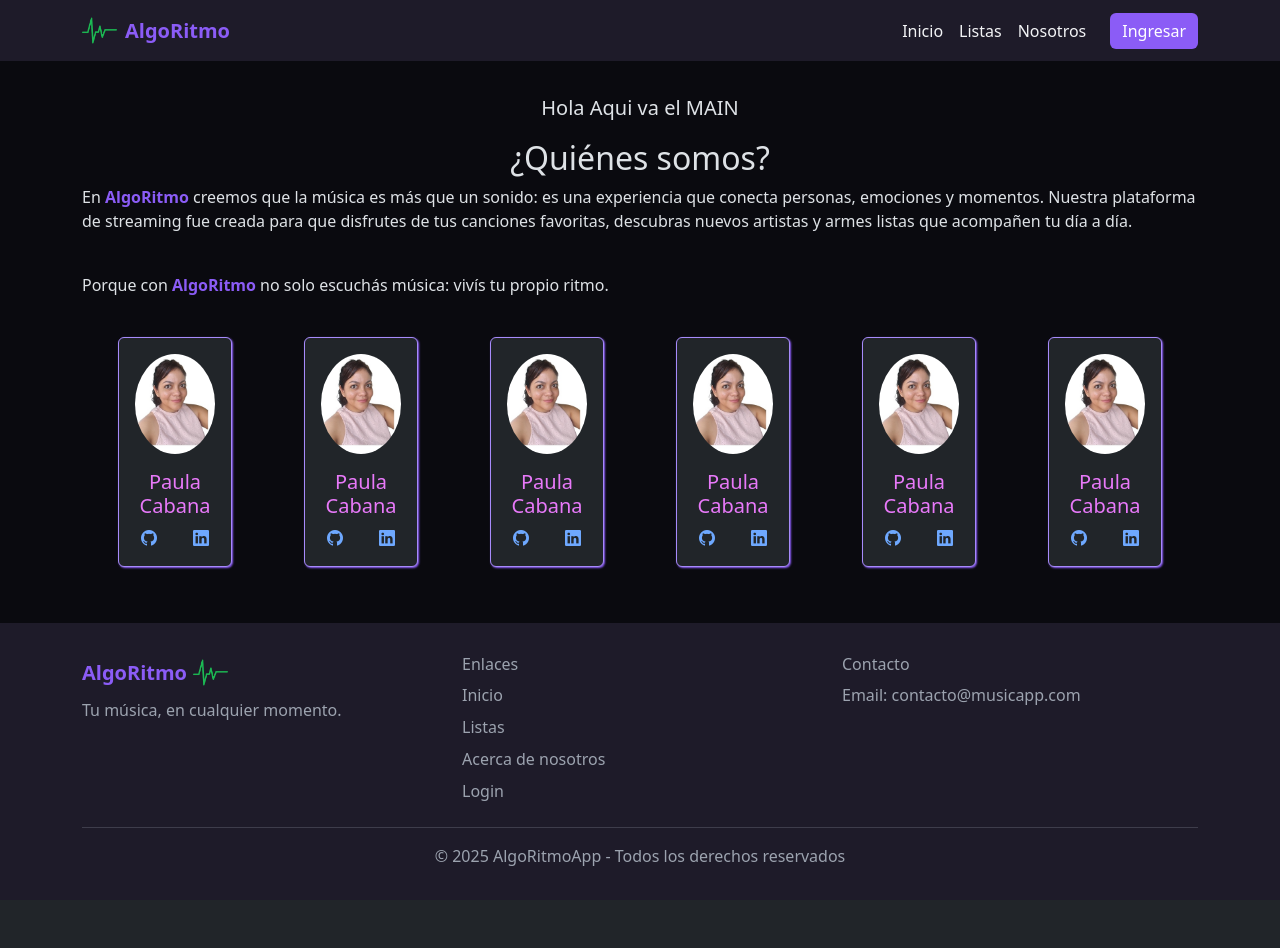
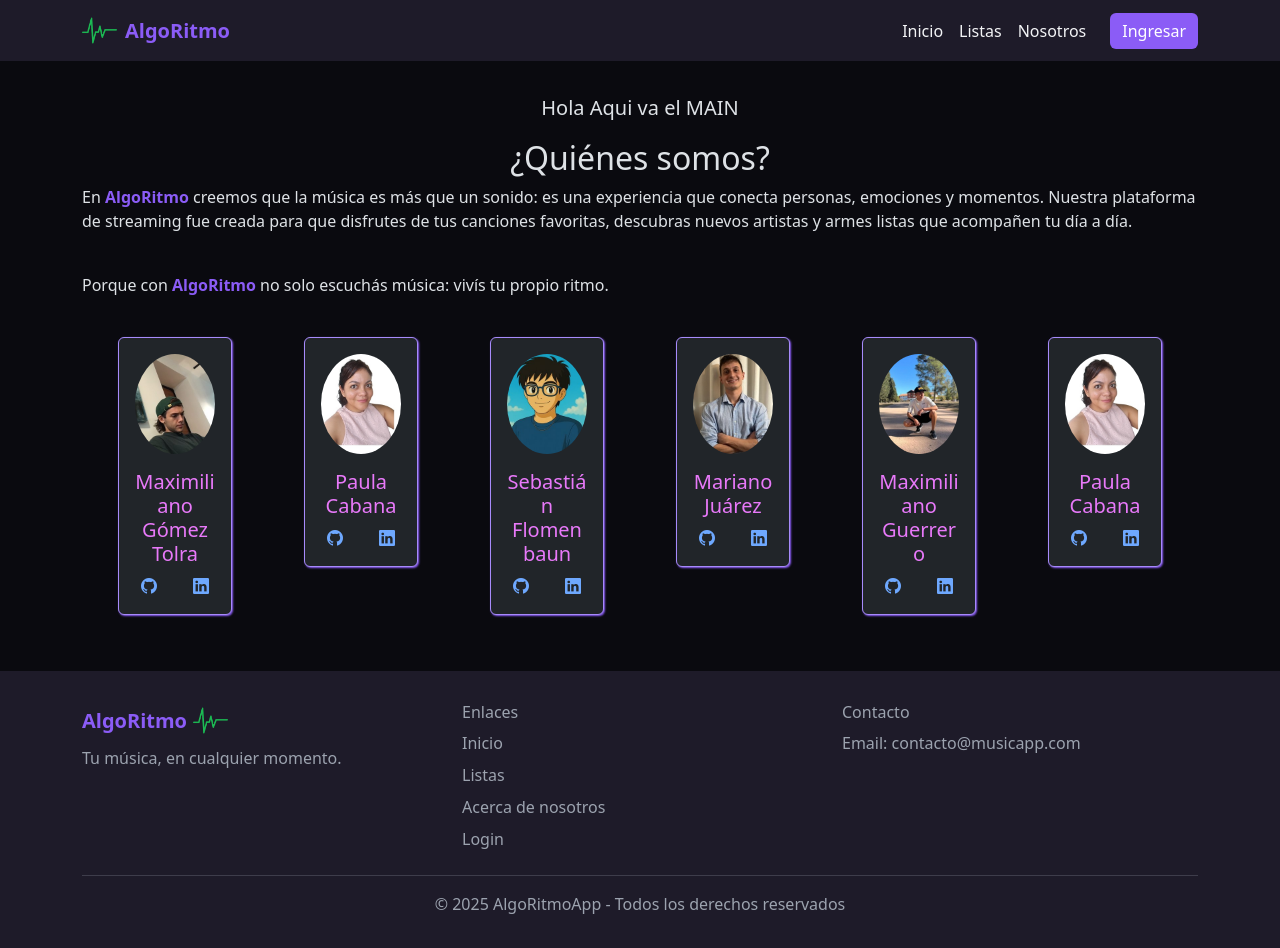
Before and after one commit to masheee/AlgoRitmo, a React (Vite) app: page / in a window 1280 px wide. Before the commit the page ends 900 px from the top, so only its background shows below. Built offline with nearby package versions, Linux system fonts and the light colour scheme.

Commit message:
Agregué información del equipo, links e imagenes para las cards

```diff
--- a/src/components/pages/Nosotros.jsx
+++ b/src/components/pages/Nosotros.jsx
@@ -1,5 +1,9 @@
 import { Container, Card, Row, Col } from "react-bootstrap";
 import PaulaCabana from "../../img/PaulaCabana.jpg";
+import MarianoJuarez from "../../img/MarianoJuarez.jpg";
+import MaximilianoGomezTolra from "../../img/MaximilianoGomezTolra.jpg";
+import MaximilianoGuerrero from "../../img/MaximilianoGuerrero.jpg";
+import SebastianFlomenbaun from "../../img/SebastianFlomenbaun.jpg";
 
 const Nosotros = () => {
   return (
@@ -26,6 +30,41 @@ const Nosotros = () => {
 
       <Container>
         <Row>
+          {/*Maxi Tolra*/}
+          <Col xs={12} md={4} lg={2}>
+            <Card className="cardNosotros m-4">
+              <Card.Img
+                variant="top"
+                className="imgCardNosotros mt-3"
+                src={MaximilianoGomezTolra}
+                alt="Maxi Tolra"
+              />
+              <Card.Body>
+                <Card.Title>Maximiliano Gómez Tolra</Card.Title>
+                <Row>
+                  <Col xs={6} className="text-center">
+                    <a
+                      href="https://github.com/masheee"
+                      target="_blank"
+                      rel="noopener noreferrer"
+                    >
+                      <i className="bi bi-github iconoCard"></i>
+                    </a>
+                  </Col>
+                  <Col xs={6} className="text-center">
+                    <a
+                      href="https://www.linkedin.com/in/maxi-gomez-256a7b37a/"
+                      target="_blank"
+                      rel="noopener noreferrer"
+                    >
+                      <i className="bi bi-linkedin iconoCard"></i>
+                    </a>
+                  </Col>
+                </Row>
+              </Card.Body>
+            </Card>
+          </Col>
+          {/*Tali*/}
           <Col xs={12} md={4} lg={2}>
             <Card className="cardNosotros m-4">
               <Card.Img
@@ -59,20 +98,21 @@ const Nosotros = () => {
               </Card.Body>
             </Card>
           </Col>
+          {/*Sebas*/}
           <Col xs={12} md={4} lg={2}>
             <Card className="cardNosotros m-4">
               <Card.Img
                 variant="top"
                 className="imgCardNosotros mt-3"
-                src={PaulaCabana}
-                alt="Tali Cabana"
+                src={SebastianFlomenbaun}
+                alt="Sebas Flomenbaun"
               />
               <Card.Body>
-                <Card.Title>Paula Cabana</Card.Title>
+                <Card.Title>Sebastián Flomenbaun</Card.Title>
                 <Row>
                   <Col xs={6} className="text-center">
                     <a
-                      href="https://github.com/TaliCabana"
+                      href="https://github.com/duncann555"
                       target="_blank"
                       rel="noopener noreferrer"
                     >
@@ -81,7 +121,7 @@ const Nosotros = () => {
                   </Col>
                   <Col xs={6} className="text-center">
                     <a
-                      href="https://www.linkedin.com/in/paula-cabana-ingenieraindustrial/"
+                      href="*"
                       target="_blank"
                       rel="noopener noreferrer"
                     >
@@ -92,20 +132,21 @@ const Nosotros = () => {
               </Card.Body>
             </Card>
           </Col>
+          {/*Pollo*/}
           <Col xs={12} md={4} lg={2}>
             <Card className="cardNosotros m-4">
               <Card.Img
                 variant="top"
                 className="imgCardNosotros mt-3"
-                src={PaulaCabana}
-                alt="Tali Cabana"
+                src={MarianoJuarez}
+                alt="Pollo Juárez"
               />
               <Card.Body>
-                <Card.Title>Paula Cabana</Card.Title>
+                <Card.Title>Mariano Juárez</Card.Title>
                 <Row>
                   <Col xs={6} className="text-center">
                     <a
-                      href="https://github.com/TaliCabana"
+                      href="https://github.com/cmjuarez95"
                       target="_blank"
                       rel="noopener noreferrer"
                     >
@@ -114,7 +155,7 @@ const Nosotros = () => {
                   </Col>
                   <Col xs={6} className="text-center">
                     <a
-                      href="https://www.linkedin.com/in/paula-cabana-ingenieraindustrial/"
+                      href="*"
                       target="_blank"
                       rel="noopener noreferrer"
                     >
@@ -125,20 +166,21 @@ const Nosotros = () => {
               </Card.Body>
             </Card>
           </Col>
+          {/*Maxi G*/}
           <Col xs={12} md={4} lg={2}>
             <Card className="cardNosotros m-4">
               <Card.Img
                 variant="top"
                 className="imgCardNosotros mt-3"
-                src={PaulaCabana}
-                alt="Tali Cabana"
+                src={MaximilianoGuerrero}
+                alt="Maxi Guerrero"
               />
               <Card.Body>
-                <Card.Title>Paula Cabana</Card.Title>
+                <Card.Title>Maximiliano Guerrero</Card.Title>
                 <Row>
                   <Col xs={6} className="text-center">
                     <a
-                      href="https://github.com/TaliCabana"
+                      href="https://github.com/maxiguerrero767"
                       target="_blank"
                       rel="noopener noreferrer"
                     >
@@ -147,7 +189,7 @@ const Nosotros = () => {
                   </Col>
                   <Col xs={6} className="text-center">
                     <a
-                      href="https://www.linkedin.com/in/paula-cabana-ingenieraindustrial/"
+                      href="*"
                       target="_blank"
                       rel="noopener noreferrer"
                     >
@@ -158,39 +200,7 @@ const Nosotros = () => {
               </Card.Body>
             </Card>
           </Col>
-          <Col xs={12} md={4} lg={2}>
-            <Card className="cardNosotros m-4">
-              <Card.Img
-                variant="top"
-                className="imgCardNosotros mt-3"
-                src={PaulaCabana}
-                alt="Tali Cabana"
-              />
-              <Card.Body>
-                <Card.Title>Paula Cabana</Card.Title>
-                <Row>
-                  <Col xs={6} className="text-center">
-                    <a
-                      href="https://github.com/TaliCabana"
-                      target="_blank"
-                      rel="noopener noreferrer"
-                    >
-                      <i className="bi bi-github iconoCard"></i>
-                    </a>
-                  </Col>
-                  <Col xs={6} className="text-center">
-                    <a
-                      href="https://www.linkedin.com/in/paula-cabana-ingenieraindustrial/"
-                      target="_blank"
-                      rel="noopener noreferrer"
-                    >
-                      <i className="bi bi-linkedin iconoCard"></i>
-                    </a>
-                  </Col>
-                </Row>
-              </Card.Body>
-            </Card>
-          </Col>
+          {/*José I*/}
           <Col xs={12} md={4} lg={2}>
             <Card className="cardNosotros m-4">
               <Card.Img
```
